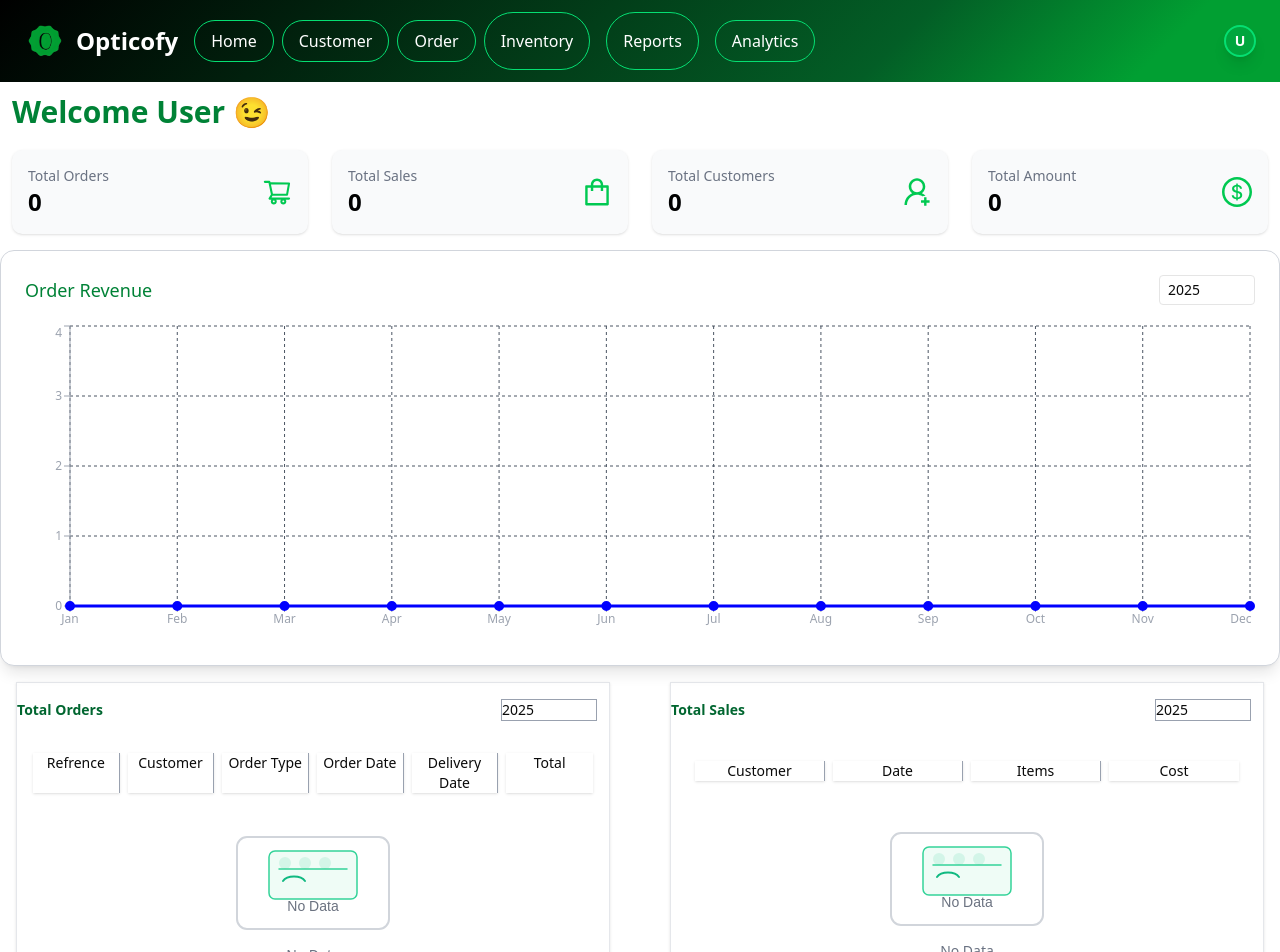
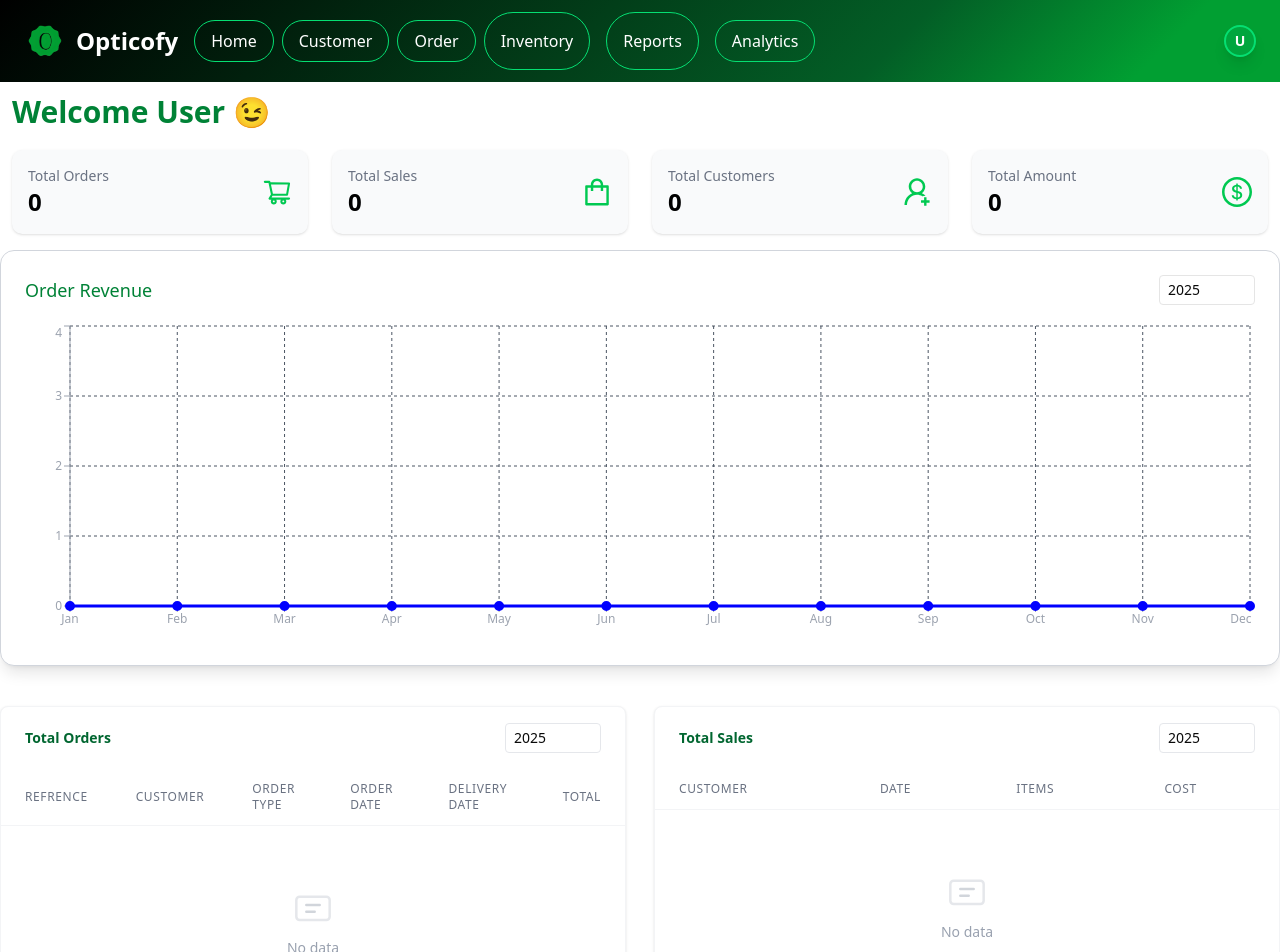
Before and after one commit to GoatTheGreatest/Optical_Shopping-Website, a Next.js app: page / in a window 1280 px wide. Shown: the top 952 px of the page. Built offline with nearby package versions, Linux system fonts and the light colour scheme.

Commit message:
design changes sale crad

```diff
--- a/package.json
+++ b/package.json
@@ -3,7 +3,7 @@
   "version": "0.1.0",
   "private": true,
   "scripts": {
-    "dev": "next dev --turbopack",
+    "dev": "next dev",
     "build": "next build",
     "start": "next start",
     "lint": "next lint"
--- a/src/components/Sale_Card.js
+++ b/src/components/Sale_Card.js
@@ -1,111 +1,125 @@
 import React from "react";
 
-function Sale_Card({ heading, num }) {
+function Sale_Card({ heading, num, results = [] }) {
   const currentYear = new Date().getFullYear();
+  const isFourCol = num == 2;
+  const headers = isFourCol
+    ? ["Customer", "Date", "Items", "Cost"]
+    : [
+        "Refrence",
+        "Customer",
+        "Order Type",
+        "Order Date",
+        "Delivery Date",
+        "Total",
+      ];
+
   return (
-    <div className="border-1 border-gray-200 shadow mx-4 h-full max-md:mx-1">
-      <div className="heading flex items-center justify-between my-4 max-md:my-2 max-sm:my-1">
+    <div className="mt-6 w-full bg-white rounded-md border border-gray-100 shadow-sm overflow-hidden">
+      <div className="px-6 py-4 flex items-center justify-between">
         <h1 className="font-bold text-green-800 text-sm">Total {heading}</h1>
         <input
           type="number"
           defaultValue={currentYear}
-          className="w-24 text-sm border-1 border-gray-400 rounded-[3.5] mr-3"
+          className="w-24 text-sm border border-gray-200 rounded px-2 py-1"
         />
       </div>
-      <div className="Data">
-        {num == 2 ? (
-          <div className="grid grid-cols-4 p-6 gap-2 text-center">
-            <h3 className="shadow border-r-1 border-gray-400 text-sm">
-              Customer
-            </h3>
-            <h3 className="shadow border-r-1 border-gray-400 text-sm">Date</h3>
-            <h3 className="shadow border-r-1 border-gray-400 text-sm">Items</h3>
-            <h3 className="shadow text-sm">Cost</h3>
-          </div>
-        ) : (
-          <div className="grid grid-cols-6 p-4 gap-2 text-center">
-            <h3 className="shadow border-r-1 border-gray-400 text-sm">
-              Refrence
-            </h3>
-            <h3 className="shadow border-r-1 border-gray-400 text-sm">
-              Customer
-            </h3>
-            <h3 className="shadow border-r-1 border-gray-400 text-sm">
-              Order Type
-            </h3>
-            <h3 className="shadow border-r-1 border-gray-400 text-sm">
-              Order Date
-            </h3>
-            <h3 className="shadow border-r-1 border-gray-400 text-sm">
-              Delivery Date
-            </h3>
-            <h3 className="shadow text-sm">Total</h3>
-          </div>
-        )}
-        <div className="flex flex-col items-center justify-center text-gray-500 w-full py-6">
+
+      <div className="overflow-x-auto">
+        <table className="min-w-full text-sm divide-y divide-gray-100">
+          <thead className="bg-white">
+            <tr>
+              {headers.map((h) => (
+                <th
+                  key={h}
+                  className="px-6 py-3 text-left text-xs font-medium text-gray-500 uppercase tracking-wider"
+                >
+                  {h}
+                </th>
+              ))}
+            </tr>
+          </thead>
+
+          <tbody className="bg-white divide-y divide-gray-100">
+            {results.length === 0 ? (
+              <tr>
+                <td
+                  colSpan={headers.length}
+                  className="px-6 py-16 text-center text-gray-400"
+                >
+                  <div className="flex flex-col items-center justify-center gap-2">
                     <svg
-            width="160"
-            height="100"
-            viewBox="0 0 160 100"
+                      width="40"
+                      height="40"
+                      viewBox="0 0 24 24"
                       fill="none"
                       xmlns="http://www.w3.org/2000/svg"
                       aria-hidden="true"
-            className="mb-3"
+                      className="w-10 h-10"
                     >
                       <rect
-              x="4"
+                        x="2"
                         y="4"
-              width="152"
-              height="92"
-              rx="10"
-              stroke="#D1D5DB"
-              strokeWidth="2"
-              fill="#FFFFFF"
-            />
-            <g transform="translate(36,18)">
-              <rect
-                x="0"
-                y="0"
-                width="88"
-                height="48"
-                rx="6"
-                fill="#EFFCF6"
-                stroke="#34D399"
+                        width="20"
+                        height="14"
+                        rx="2"
+                        stroke="#E5E7EB"
                         strokeWidth="1.5"
-              />
-              <path
-                d="M14 30c4-6 18-6 22 0"
-                stroke="#10B981"
-                strokeWidth="2"
-                strokeLinecap="round"
-                strokeLinejoin="round"
                         fill="none"
                       />
                       <path
-                d="M10 18h68"
-                stroke="#34D399"
+                        d="M8 9h8"
+                        stroke="#D1D5DB"
                         strokeWidth="1.5"
                         strokeLinecap="round"
                       />
-              <circle cx="16" cy="12" r="6" fill="#34D399" opacity="0.15" />
-              <circle cx="36" cy="12" r="6" fill="#34D399" opacity="0.15" />
-              <circle cx="56" cy="12" r="6" fill="#34D399" opacity="0.15" />
-            </g>
-            <text
-              x="80"
-              y="78"
-              textAnchor="middle"
-              fontSize="14"
-              fill="#6B7280"
-              fontFamily="sans-serif"
+                      <path
+                        d="M8 13h5"
+                        stroke="#D1D5DB"
+                        strokeWidth="1.5"
+                        strokeLinecap="round"
+                      />
+                    </svg>
+                    <span>No data</span>
+                  </div>
+                </td>
+              </tr>
+            ) : (
+              results.map((r, idx) => (
+                <tr key={r.id ?? idx} className="hover:bg-gray-50">
+                  {headers.map((h, i) => {
+                    let value = "";
+                    if (isFourCol) {
+                      if (h === "Customer") value = r.customer ?? r.name ?? "-";
+                      if (h === "Date") value = r.date ?? "-";
+                      if (h === "Items") value = r.items ?? r.item ?? "-";
+                      if (h === "Cost") value = r.cost ?? r.total ?? "-";
+                    } else {
+                      if (h === "Refrence")
+                        value = r.reference ?? r.ref ?? idx + 1;
+                      if (h === "Customer") value = r.customer ?? r.name ?? "-";
+                      if (h === "Order Type")
+                        value = r.orderType ?? r.type ?? "-";
+                      if (h === "Order Date")
+                        value = r.orderDate ?? r.date ?? "-";
+                      if (h === "Delivery Date")
+                        value = r.deliveryDate ?? r.delivery ?? "-";
+                      if (h === "Total") value = r.total ?? r.amount ?? "-";
+                    }
+                    return (
+                      <td
+                        key={i}
+                        className="px-6 py-3 whitespace-nowrap text-gray-600"
                       >
-              No Data
-            </text>
-          </svg>
-          <div className="text-center">
-            <h1 className="text-sm font-medium text-gray-500">No Data</h1>
-          </div>
-        </div>
+                        {value}
+                      </td>
+                    );
+                  })}
+                </tr>
+              ))
+            )}
+          </tbody>
+        </table>
       </div>
     </div>
   );
```
Lines whose indentation alone changed are shown as unchanged.
